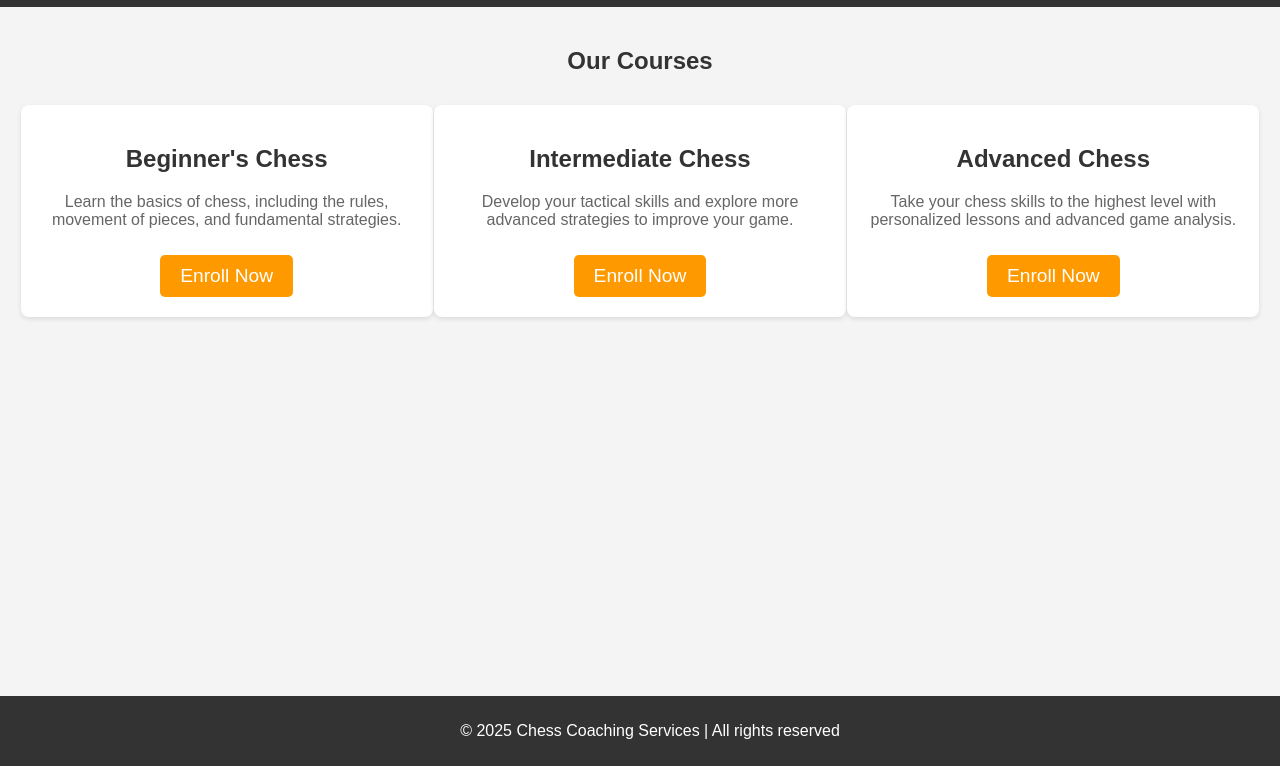
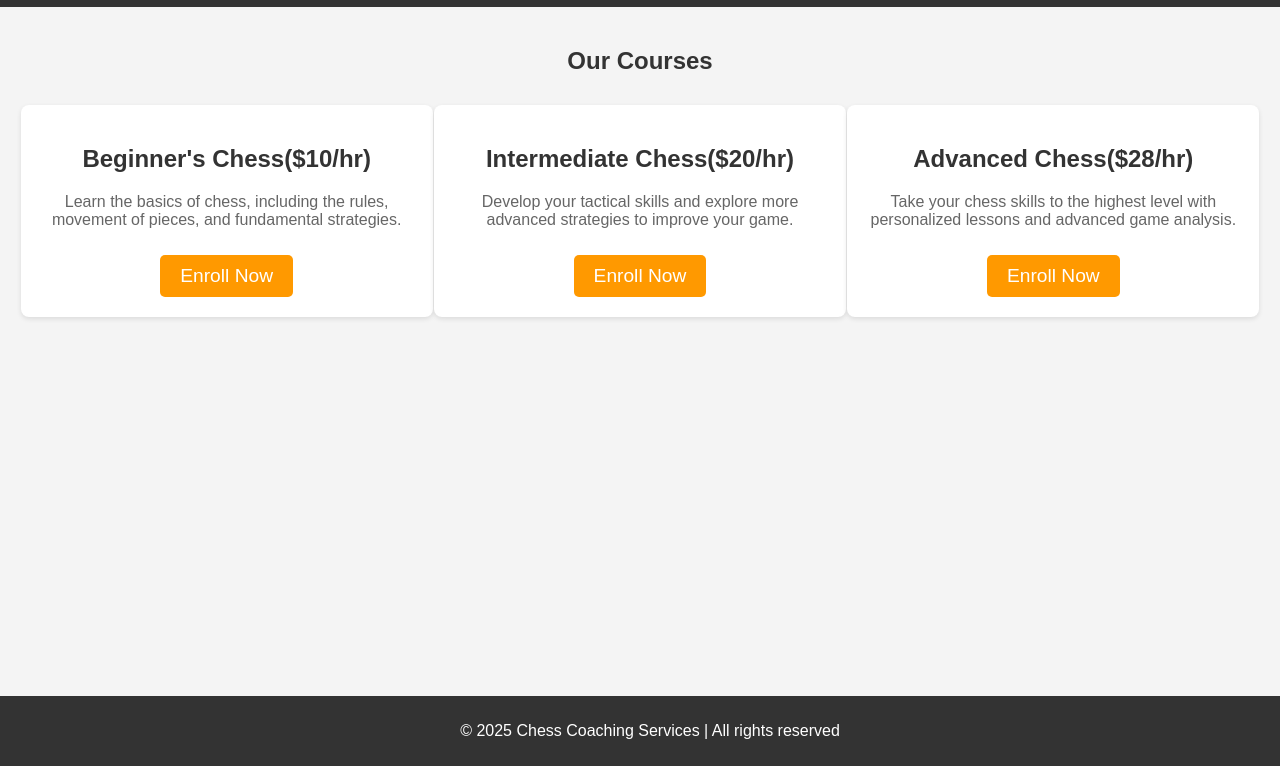
Before and after one commit to vihip/Cary-Chess-Coaching, a plain HTML site: page courses.html in a window 1280 px wide. Shown: the part 34-800 px from the top of the page. Drawn offline with Linux system fonts and the light colour scheme.

Commit message:
Update courses.html

```diff
--- a/courses.html
+++ b/courses.html
@@ -22,17 +22,17 @@
     <h1>Our Courses</h1>
     <div class="course-list">
       <div class="course">
-        <h2>Beginner's Chess</h2>
+        <h2>Beginner's Chess($10/hr)</h2>
         <p>Learn the basics of chess, including the rules, movement of pieces, and fundamental strategies.</p>
         <a href="contact.html" class="cta-button">Enroll Now</a>
       </div>
       <div class="course">
-        <h2>Intermediate Chess</h2>
+        <h2>Intermediate Chess($20/hr)</h2>
         <p>Develop your tactical skills and explore more advanced strategies to improve your game.</p>
         <a href="contact.html" class="cta-button">Enroll Now</a>
       </div>
       <div class="course">
-        <h2>Advanced Chess</h2>
+        <h2>Advanced Chess($28/hr)</h2>
         <p>Take your chess skills to the highest level with personalized lessons and advanced game analysis.</p>
         <a href="contact.html" class="cta-button">Enroll Now</a>
       </div>
```
